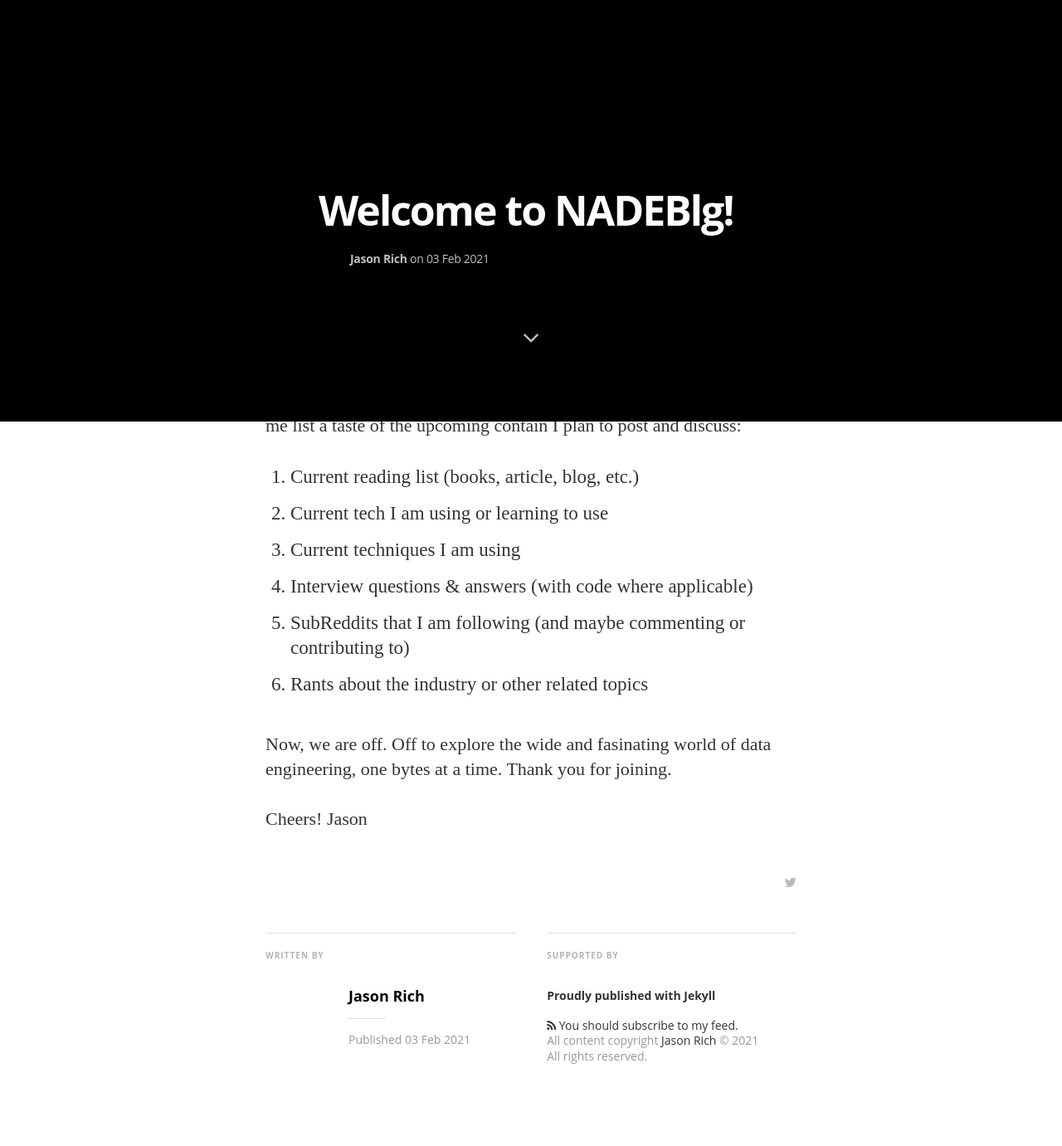
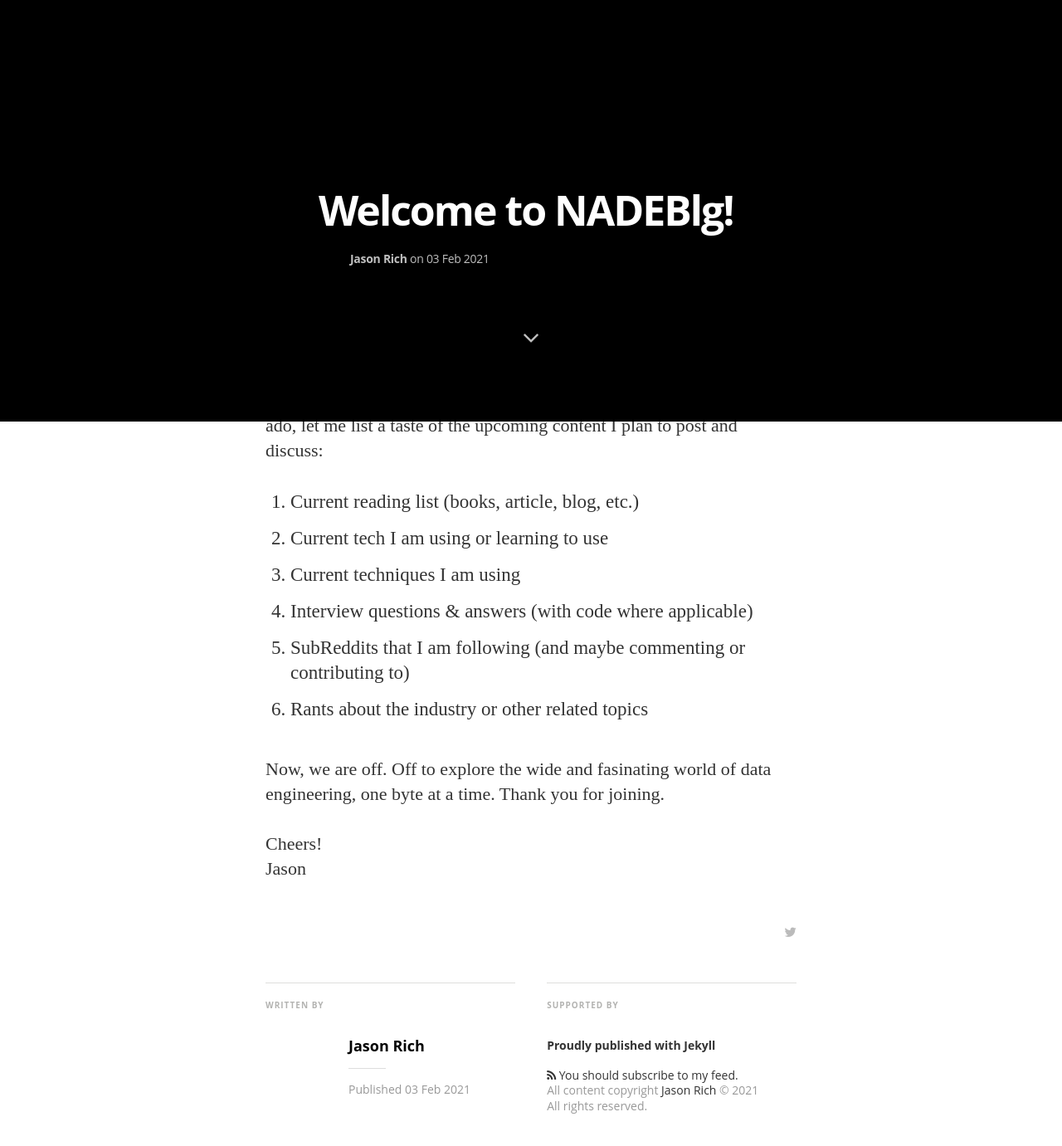
Before and after one commit to jrich8573/blog, a Jekyll site: the page built from _posts/2021-02-03-first-post-nadeblg.markdown, in a window 1280 px wide and 1400 px high, scrolled down 892 px. Shown: the top 1381 px of the window at 83% size. Built offline with Jekyll 4.4.1, drawn with Linux system fonts in a browser that asks for light colours; nearby versions of some CDN libraries; some web fonts are replaced; comment, search, counter and statistics services are not loaded.

Commit message:
fixed more type-os

```diff
--- a/_posts/2021-02-03-first-post-nadeblg.markdown
+++ b/_posts/2021-02-03-first-post-nadeblg.markdown
@@ -8,7 +8,7 @@
 ---
 Today, I am formally announcing the release of Not Another Data Engineering Blog! (NADEBLG!). I have thought about the best ways to approach this new endeavor, what I want to write about and discuss, and most of all, who is the audience I am trying to reach. Before my first technical post, we must first  do a little house keeping, or said another way, we must lay the foundation for the articles to follow.
 
-The goals of this little blog, are to document what I am learning! From tools, to techniques, to research and books I am reading, to rants and interviewing for the next data engineering adventure. The holistic intent to any and everything data engineering (with a tinge of flexibility to discuss other interesting topics). With that in mind, this blog is more about documenting my journey, and if I can help other like minded souls to learn something new, then we can all sleep easy at night (or the early morning if you are a night owl like myself). So, without further ado, let me list a taste of the upcoming contain I plan to post and discuss:
+The goals of this little blog, are to document what I am learning! From tools, to techniques, to research and books I am reading, to rants and interviewing for the next data engineering adventure. The holistic intent to any and everything data engineering (with a tinge of flexibility to discuss other interesting topics). With that in mind, this blog is more about documenting my journey, and if I can help other like-minded souls to learn something new, then we can all sleep easy at night (or the early morning if you are a night owl like myself). So, without further ado, let me list a taste of the upcoming content I plan to post and discuss:
 
 1. Current reading list (books, article, blog, etc.)
 2. Current tech I am using or learning to use
@@ -17,7 +17,7 @@
 5. SubReddits that I am following (and maybe commenting or contributing to)
 6. Rants about the industry or other related topics
 
-Now, we are off. Off to explore the wide and fasinating world of data engineering, one bytes at a time. Thank you for joining.
+Now, we are off. Off to explore the wide and fasinating world of data engineering, one byte at a time. Thank you for joining.
 
 Cheers!
 Jason
```
